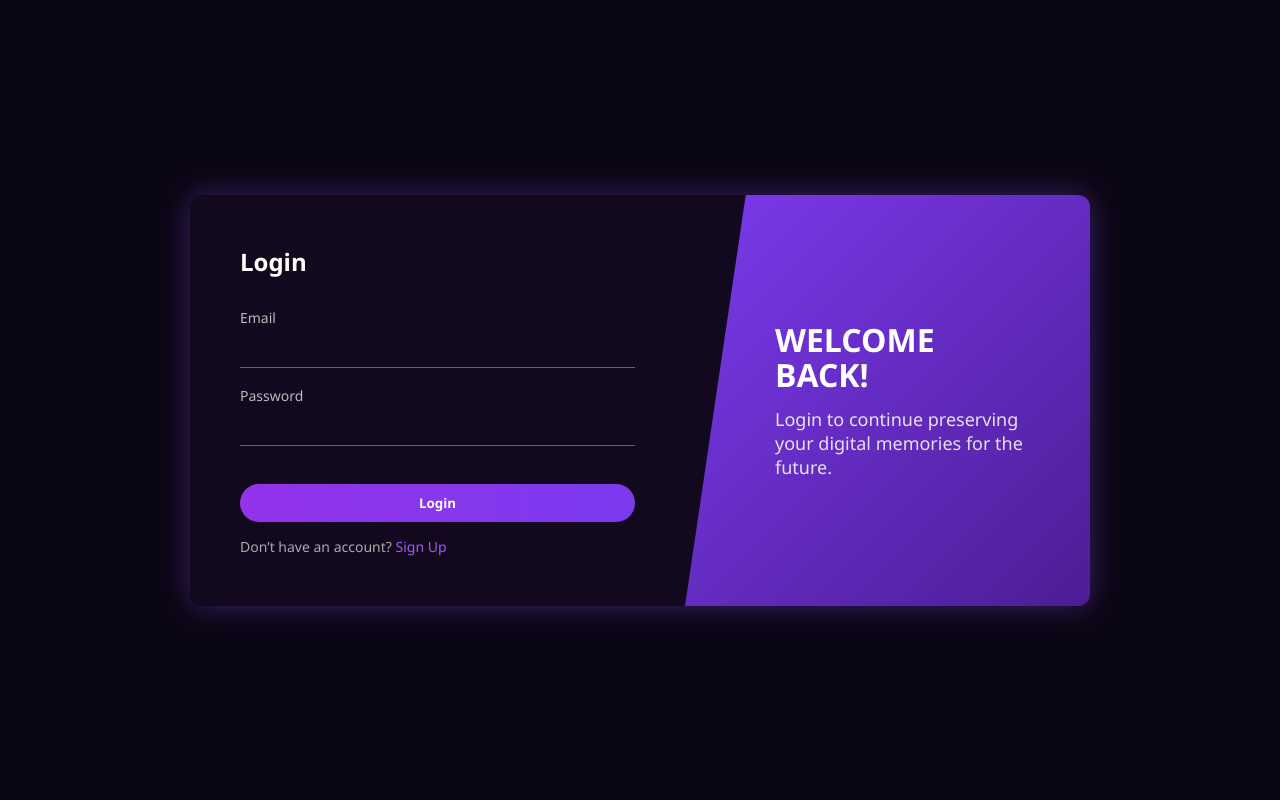
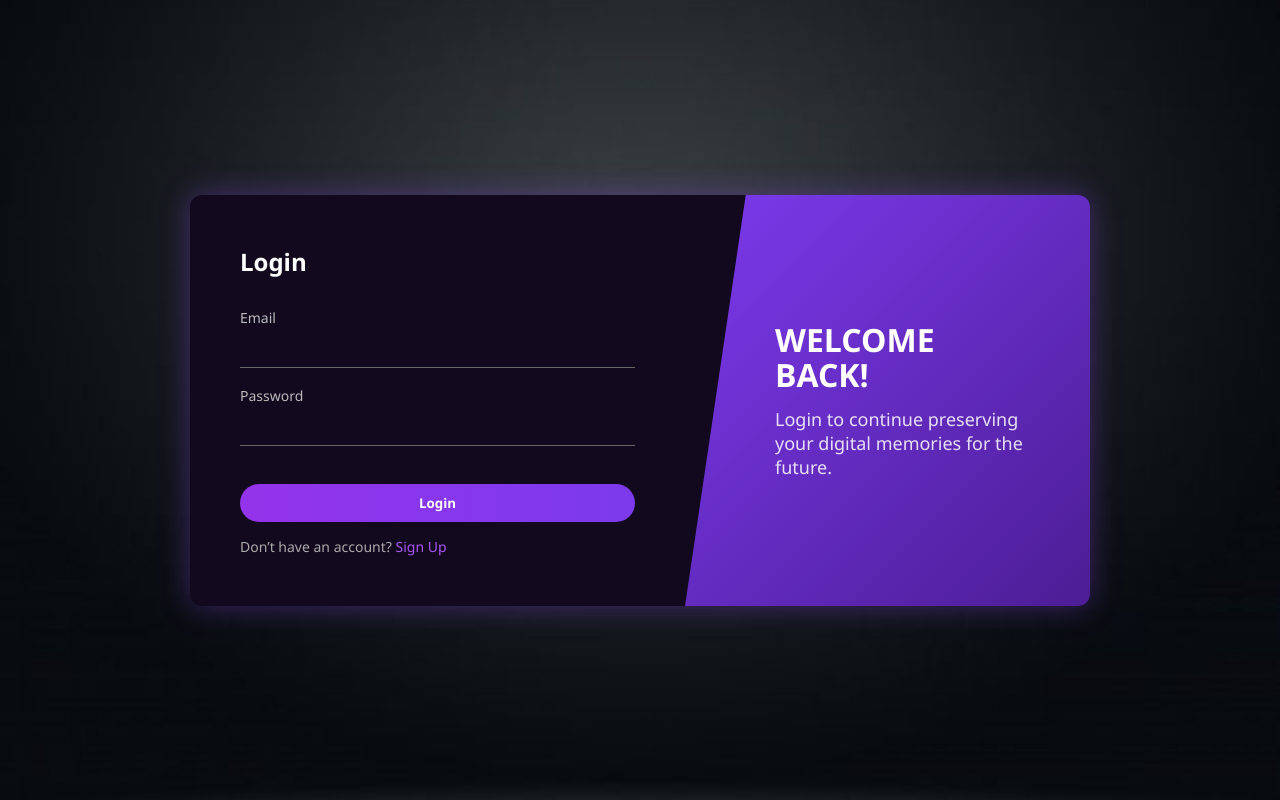
Before and after one commit to Rajat-0707/digitalFootprintTimeCapsule, a React (Vite) app in the folder DigitalFootprintTimeCapsule/: page /login in a window 1280 px wide. Built offline with nearby package versions, Linux system fonts and the light colour scheme.

Commit message:
added bg image on login

```diff
--- a/DigitalFootprintTimeCapsule/src/css/login.css
+++ b/DigitalFootprintTimeCapsule/src/css/login.css
@@ -4,6 +4,10 @@
     justify-content: center;
     align-items: center;
     background: #0b0614;
+    background-image: url("/loginbg.png");
+    background-size: cover;
+    background-position: center;
+    background-repeat: no-repeat;
 }
 
 .login-wrapper {
```
Also changed, not shown: DigitalFootprintTimeCapsule/public/loginbg.png (added).
